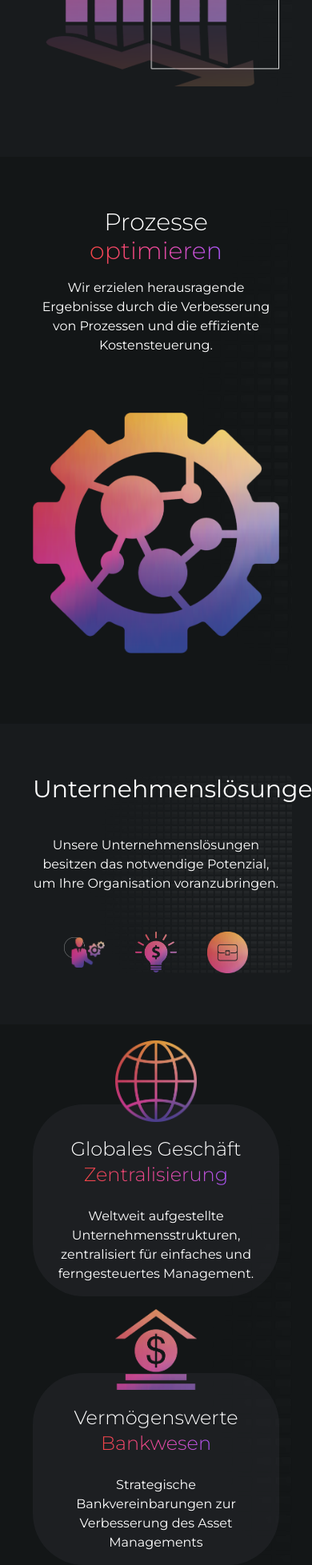
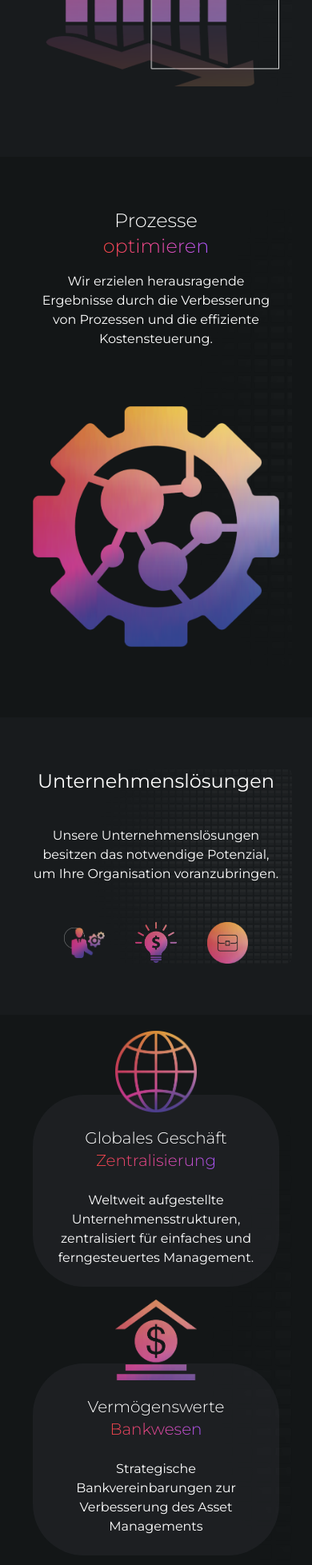
Before and after one commit to luxuereal/laformula, a Next.js app: page /de in a window 390 px wide. Shown: the part 697-2654 px from the top of the page at 80% size. Built offline with nearby package versions, Linux system fonts and the light colour scheme; what tw-elements would draw is missing.

Commit message:
fixed font size

```diff
--- a/components/About/AboutSectionOne.tsx
+++ b/components/About/AboutSectionOne.tsx
@@ -45,10 +45,10 @@ const AboutSectionOne = () => {
                     style={springs}
                     className="text-base lg:text-3xl text-white lg:text-left mb-12 w-full lg:!w-[50%]"
                   >
-                    <p className=" text-3xl font-light lg:text-7xl lg:font-bold">
+                    <p className=" text-2xl font-light lg:text-7xl lg:font-bold">
                       {t("Title1")}
                     </p>
-                    <p className=" text-3xl font-light lg:text-7xl lg:font-bold bg-gradient-to-r from-red-500 via-pink-500 to-purple-500 inline-block text-transparent bg-clip-text">
+                    <p className=" text-2xl font-light lg:text-7xl lg:font-bold bg-gradient-to-r from-red-500 via-pink-500 to-purple-500 inline-block text-transparent bg-clip-text">
                       {t("Title2")}
                     </p>
                     <p className="pt-4 mx-auto">{t("para")}</p>
--- a/components/About/AboutSectionThree.tsx
+++ b/components/About/AboutSectionThree.tsx
@@ -68,10 +68,10 @@ const AboutSectionThree = () => {
                       />
                     </span>
                     <div className="text-base lg:text-3xl text-white mb-12 w-full">
-                      <p className="text-2xl font-light lg:text-6xl lg:font-semibold">
+                      <p className="text-xl font-light lg:text-6xl lg:font-semibold">
                         {t("Title1")}
                       </p>
-                      <p className="text-2xl font-light lg:text-6xl lg:font-semibold bg-gradient-to-r from-red-500 via-pink-500 to-purple-500 inline-block text-transparent bg-clip-text">
+                      <p className="text-xl font-light lg:text-6xl lg:font-semibold bg-gradient-to-r from-red-500 via-pink-500 to-purple-500 inline-block text-transparent bg-clip-text">
                         {t("Title2")}
                       </p>
                       <p className=" pt-6 text-center mx-auto">{t("para1")}</p>
@@ -91,10 +91,10 @@ const AboutSectionThree = () => {
                       />
                     </span>
                     <div className="text-base lg:text-3xl text-white mb-12 w-full">
-                      <p className="text-2xl font-light lg:text-6xl lg:font-semibold">
+                      <p className="text-xl font-light lg:text-6xl lg:font-semibold">
                         {t("Title3")}
                       </p>
-                      <p className="text-2xl font-light lg:text-6xl lg:font-semibold bg-gradient-to-r from-red-500 via-pink-500 to-purple-500 inline-block text-transparent bg-clip-text">
+                      <p className="text-xl font-light lg:text-6xl lg:font-semibold bg-gradient-to-r from-red-500 via-pink-500 to-purple-500 inline-block text-transparent bg-clip-text">
                         {t("Title4")}
                       </p>
                       <p className=" pt-6 text-center mx-6">{t("para2")}</p>
--- a/components/About/AboutSectionTwo.tsx
+++ b/components/About/AboutSectionTwo.tsx
@@ -41,10 +41,10 @@ const AboutSectionTwo = () => {
                     style={springs}
                     className="text-base lg:text-3xl text-white mb-12 w-full"
                   >
-                    <p className="text-3xl lg:text-7xl lg:font-bold ">
+                    <p className="text-2xl lg:text-7xl lg:font-bold ">
                       {t("Title1")}
                     </p>
-                    <p className="text-3xl lg:text-7xl lg:font-bold bg-gradient-to-r from-red-500 via-pink-500 to-purple-500 inline-block text-transparent bg-clip-text">
+                    <p className="text-2xl lg:text-7xl lg:font-bold bg-gradient-to-r from-red-500 via-pink-500 to-purple-500 inline-block text-transparent bg-clip-text">
                       {t("Title2")}
                     </p>
                     <p className=" pt-4 lg:w-1/2 text-center mx-auto">
```
